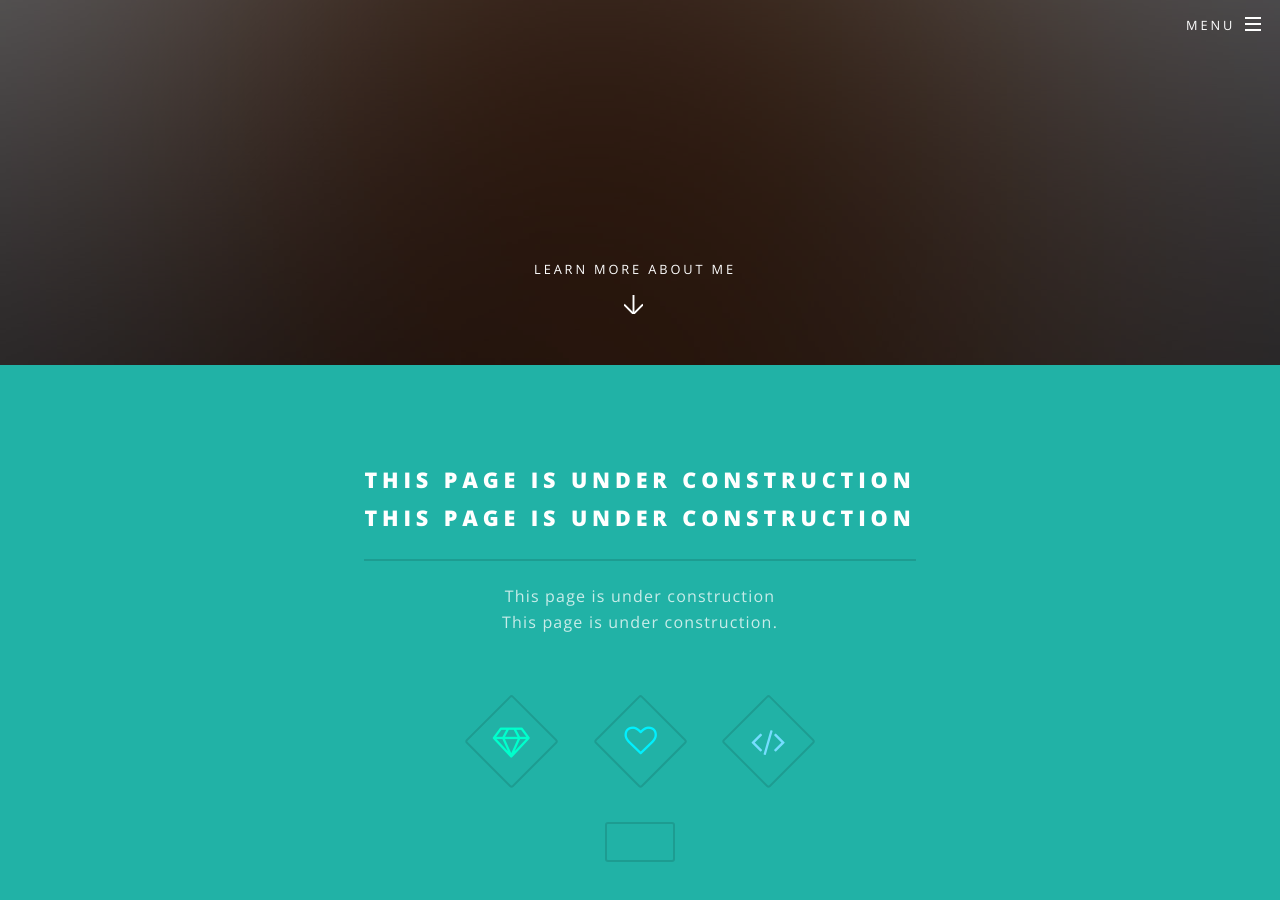
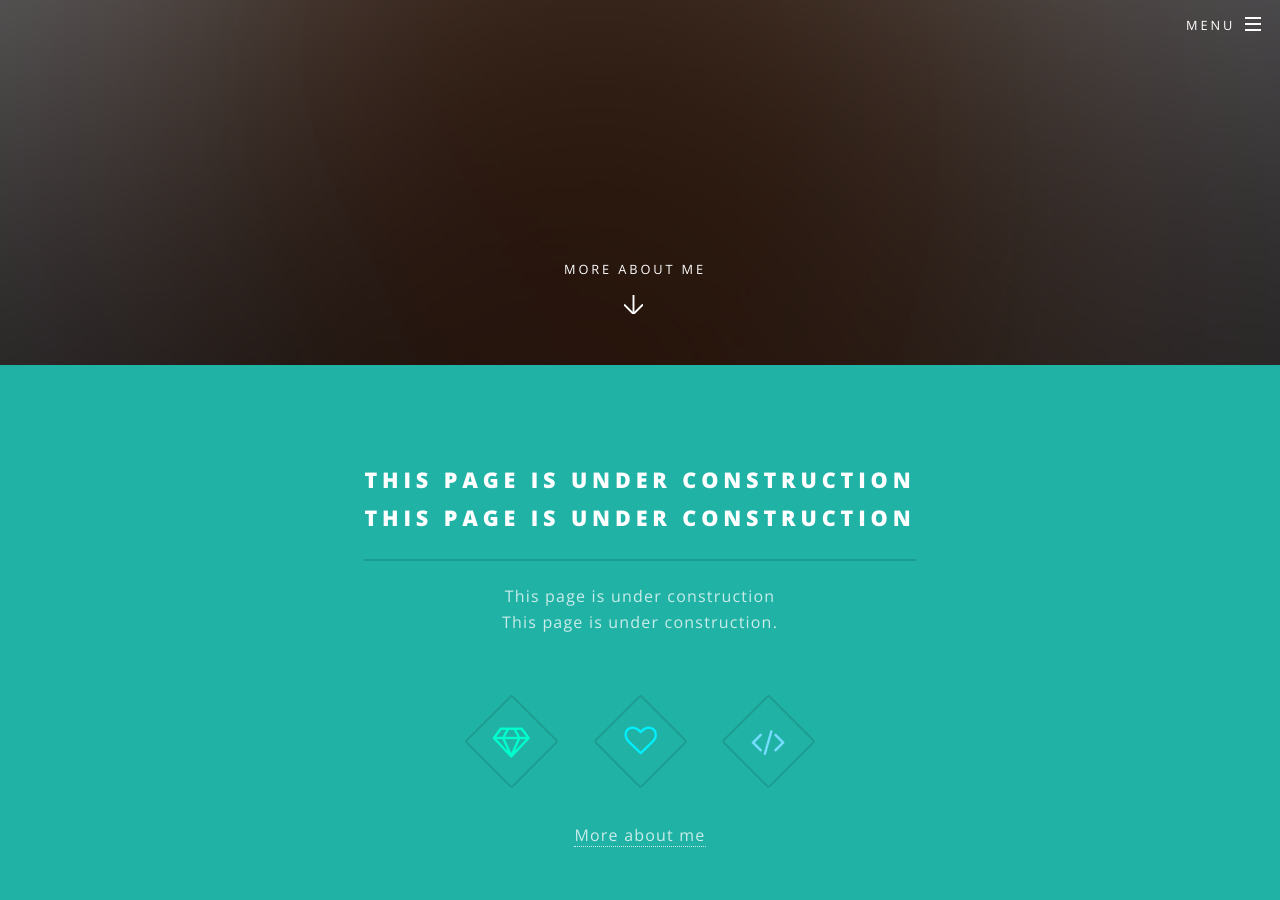
Before and after one commit to acaratel/acaratel.github.io, a Jekyll site: the page built from index.html, in a window 1280 px wide and 900 px high, scrolled down 535 px. Built offline with Jekyll 4.4.1, drawn with Linux system fonts in a browser that asks for light colours.

Commit message:
going on

```diff
--- a/index.html
+++ b/index.html
@@ -13,7 +13,9 @@ layout: landing
 							</ul>
 							-->
 						</div>
-						<a href="#one" class="more scrolly">Learn more about me</a>
+						<footer>
+							<a href="#two" class="more scrolly">More about me</a>
+						</footer>
 					</section>
 
 				<!-- One -->
@@ -31,7 +33,7 @@ layout: landing
 								<li><span class="icon fa-code major style3"><span class="label">Dolor</span></span></li>
 							</ul>
 							<footer>
-								<a href="#two" class="button style2 down more scrolly"></a>
+								<a href="#two" class="more scrolly">More about me</a>
 							</footer>
 						</div>
 
```
